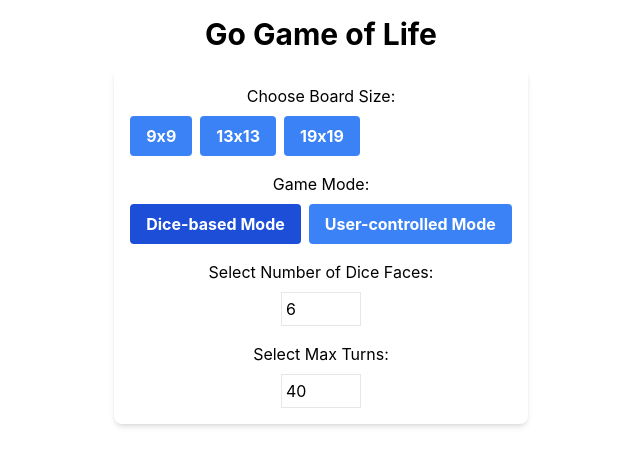
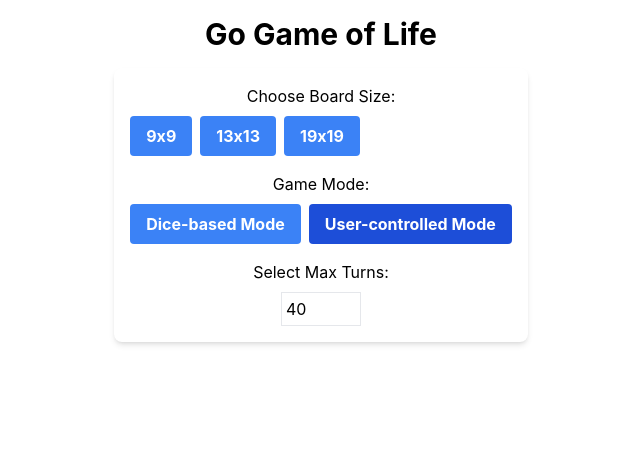
Before and after one commit to KanHarI/go-conway, a React (Create React App) app: page / in a window 1280 px wide. Shown: the top 466 px of the page, without its empty margins (319-959 px from the left). Built offline with nearby package versions, Linux system fonts and the light colour scheme.

Commit message:
Change default mode to user-controlled Game of Life execution

```diff
--- a/src/components/GoGameOfLife.js
+++ b/src/components/GoGameOfLife.js
@@ -19,7 +19,7 @@ export default function GoGameOfLife() {
   // Add state for Game of Life notification
   const [gameOfLifeTriggered, setGameOfLifeTriggered] = useState(false);
   // Add state for game mode (dice-based or user-controlled)
-  const [gameMode, setGameMode] = useState("dice"); // "dice" or "user"
+  const [gameMode, setGameMode] = useState("user"); // "dice" or "user"
 
   // Step 2: Initialize board after board size is chosen
   useEffect(() => {
@@ -59,7 +59,7 @@ export default function GoGameOfLife() {
     setGameOver(false);
     setDiceRollValue(null);
     setGameOfLifeTriggered(false);
-    setGameMode("dice"); // Reset game mode to default
+    setGameMode("user"); // Reset game mode to default
   }
 
   // Step 3: Handle cell click to place stone
```
